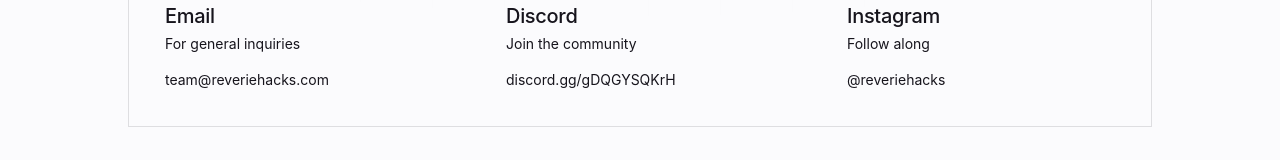
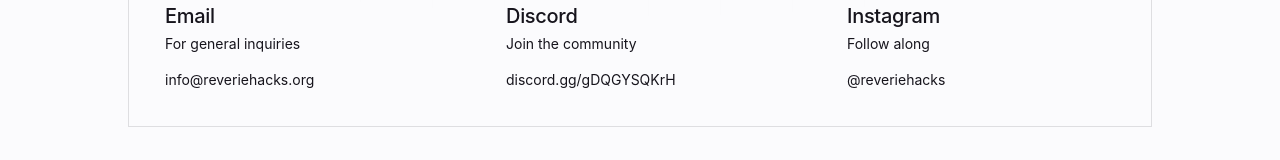
Before and after one commit to project54321/reveriehacks.org, a React (Vite) app in the folder ReverieHacks/: page /contact in a window 1280 px wide. Shown: the part 529-689 px from the top of the page. Built offline with nearby package versions, Linux system fonts and the light colour scheme.

Commit message:
Use info@reveriehacks.org as the contact email site-wide

```diff
--- a/ReverieHacks/src/app/pages/ContactPage.tsx
+++ b/ReverieHacks/src/app/pages/ContactPage.tsx
@@ -14,8 +14,8 @@
     icon: Mail,
     title: 'Email',
     blurb: 'For general inquiries',
-    value: 'team@reveriehacks.com',
-    href: 'mailto:team@reveriehacks.com',
+    value: 'info@reveriehacks.org',
+    href: 'mailto:info@reveriehacks.org',
   },
   {
     icon: MessageSquare,
--- a/ReverieHacks/src/app/pages/SponsorsPage.tsx
+++ b/ReverieHacks/src/app/pages/SponsorsPage.tsx
@@ -376,7 +376,7 @@
           <p className="text-muted-foreground">
             Interested in joining the network?{' '}
             <a
-              href="mailto:team@reveriehacks.com"
+              href="mailto:info@reveriehacks.org"
               className="text-primary underline-offset-4 transition-colors hover:underline"
             >
               Request the info pack
```
